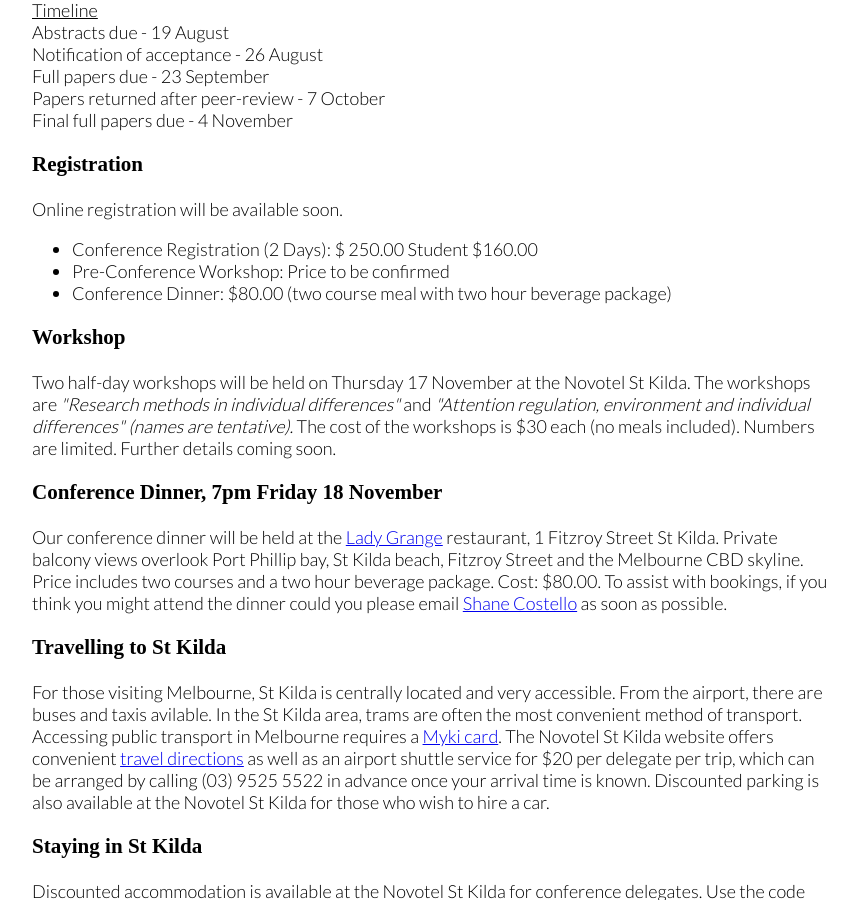
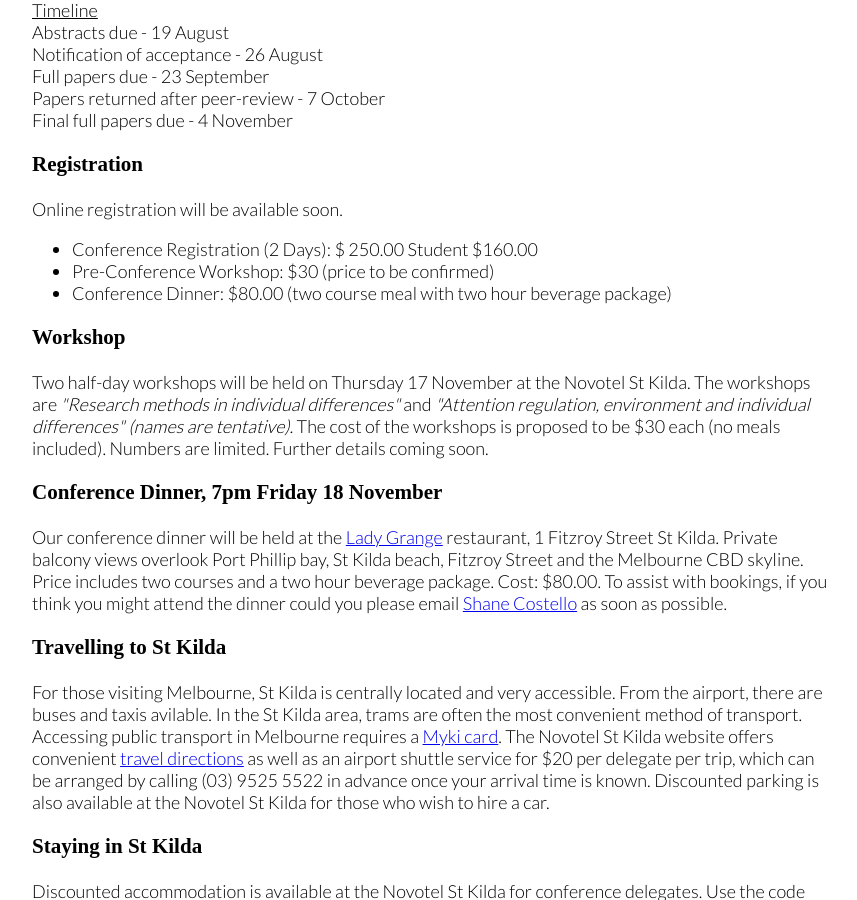
Before and after one commit to acpid/acpid.github.io, a Jekyll site: the page built from 2016.html, in a window 1280 px wide and 900 px high, scrolled down 2451 px. Shown: the whole window, without its empty margins (208-1065 px from the left). Built offline with Jekyll 4.4.1, drawn with Linux system fonts in a browser that asks for light colours; some web fonts are replaced.

Commit message:
Clarified workshop prices

```diff
--- a/2016.html
+++ b/2016.html
@@ -138,7 +138,7 @@ Online registration will be available soon</a>.
   Conference Registration (2 Days):   $ 250.00    Student   $160.00
   </li>
   <li>
-  Pre-Conference Workshop: Price to be confirmed
+  Pre-Conference Workshop: $30 (price to be confirmed)
   </li>
   <li>
   Conference Dinner: $80.00 (two course meal with two hour beverage package)
@@ -148,7 +148,7 @@ Online registration will be available soon</a>.
 <h3>Workshop</h3>
 
 <p>
-Two half-day workshops will be held on Thursday 17 November at the Novotel St Kilda.  The workshops are <i>"Research methods in individual differences"</i> and <i>"Attention regulation, environment and individual differences" (names are tentative).</i> The cost of the workshops is $30 each (no meals included). Numbers are limited. Further details coming soon.
+Two half-day workshops will be held on Thursday 17 November at the Novotel St Kilda.  The workshops are <i>"Research methods in individual differences"</i> and <i>"Attention regulation, environment and individual differences" (names are tentative).</i> The cost of the workshops is proposed to be $30 each (no meals included). Numbers are limited. Further details coming soon.
 </p>
 
 <h3>Conference Dinner, 7pm Friday 18 November</h3>
```
